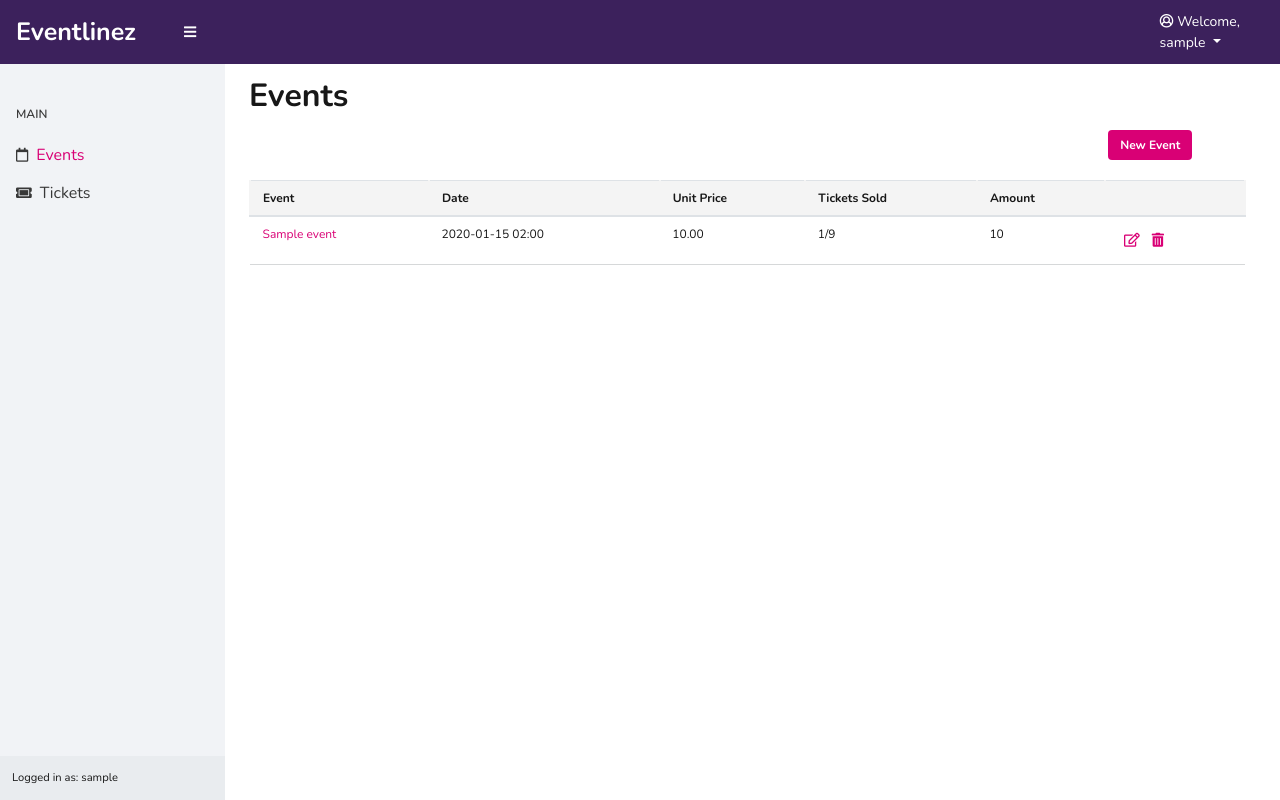
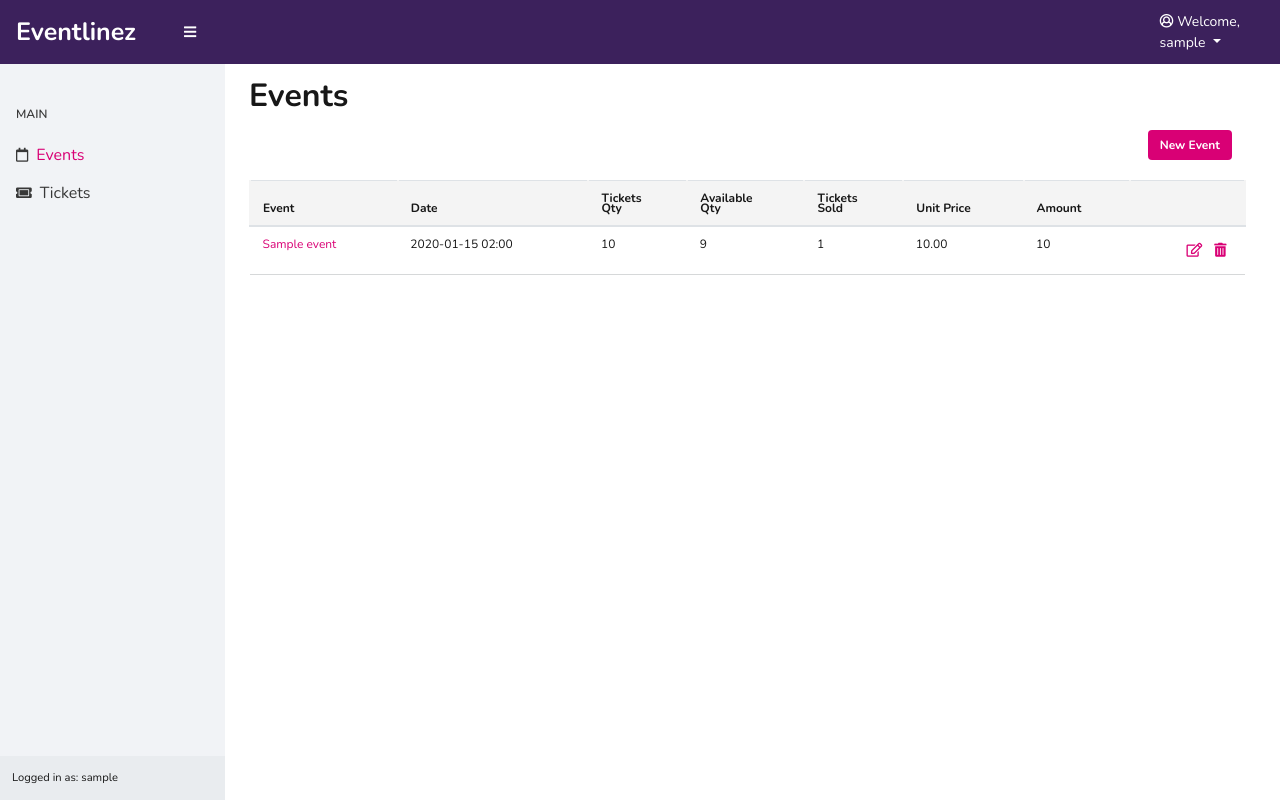
Before and after one commit to rtexerinha/eventlinez, a Django app: page /promoter/events/ in a window 1280 px wide. Run offline with Django 3.2, Linux system fonts and the light colour scheme; a user stored in the database is signed in; tables that the repository leaves empty hold one stand-in row (values such as "Sample post"); parts of the project's set-up code (start-up, migrations or seed data) failed here and were passed over; some libraries are stand-ins or nearby versions.

Commit message:
Adicionadas novas colunas à listam de eventos

```diff
--- a/event/templates/events_list.html
+++ b/event/templates/events_list.html
@@ -9,9 +9,9 @@
             <h1 class="mt-4 title-dast">Events</h1>
             {% if events %}
             <div>
-                <div class="row">
+                <div class="col-lg-12" style="display:flex;">
                     <div class="col-lg-10 col-md-5"></div>
-                    <div class="col-lg-2 col-md-7 div-adm-newevent">
+                    <div class="col-lg-2 col-md-7 div-adm-newevent" style="justify-content: flex-end;">
                         <a href="{% url 'new_events' %}"
                            id="button-adm"
                             class="btn btn-secondary"
@@ -28,8 +28,10 @@
                             <tr style="background-color:#F4F4F4;">
                                 <th class="text-table text-bold">Event</th>
                                 <th class="text-table text-bold">Date</th>
+                                <th class="text-table text-bold">Tickets <br>Qty</th>
+                                <th class="text-table text-bold">Available <br>Qty</th>
+                                <th class="text-table text-bold">Tickets <br>Sold</th>
                                 <th class="text-table text-bold">Unit Price</th>
-                                <th class="text-table text-bold">Tickets Sold</th>
                                 <th class="text-table text-bold">Amount</th>
                                 <th></th>
                             </tr>
@@ -43,12 +45,13 @@
                                         </a>
                                     </td>
                                     <td class="text-table">{{ events.event_date|date:'Y-m-d H:i' }}</td>
+                                    <td class="text-table">{{ events.stock}}</td>
+                                    <td class="text-table">{{ events.sales_info.qtd_available}}</td>
+                                    <td class="text-table">{{ events.sales_info.qtd_sould}}</td>
                                     <td class="text-table">{{ events.unit_price}}</td>
-                                    <td class="text-table">{{ events.sales_info.qtd_sould}}/{{ events.sales_info.qtd_available}}</td>
                                     <td class="text-table">{{ events.sales_info.amount_sould}}</td>
-    {#                                    <td class="text-table">{{ events.stock }}</td>#}
                                     <td colspan="3">
-                                        <div class="div-button-table">
+                                        <div class="div-button-table" style="justify-content: flex-end">
                                             <button class="button-link">
                                                  <a href="{% url 'update_event'  events.id%}" class="icon_remove_a">
                                                     <i style="color: #d90075" class="far fa-edit icon_remove"></i>
```
